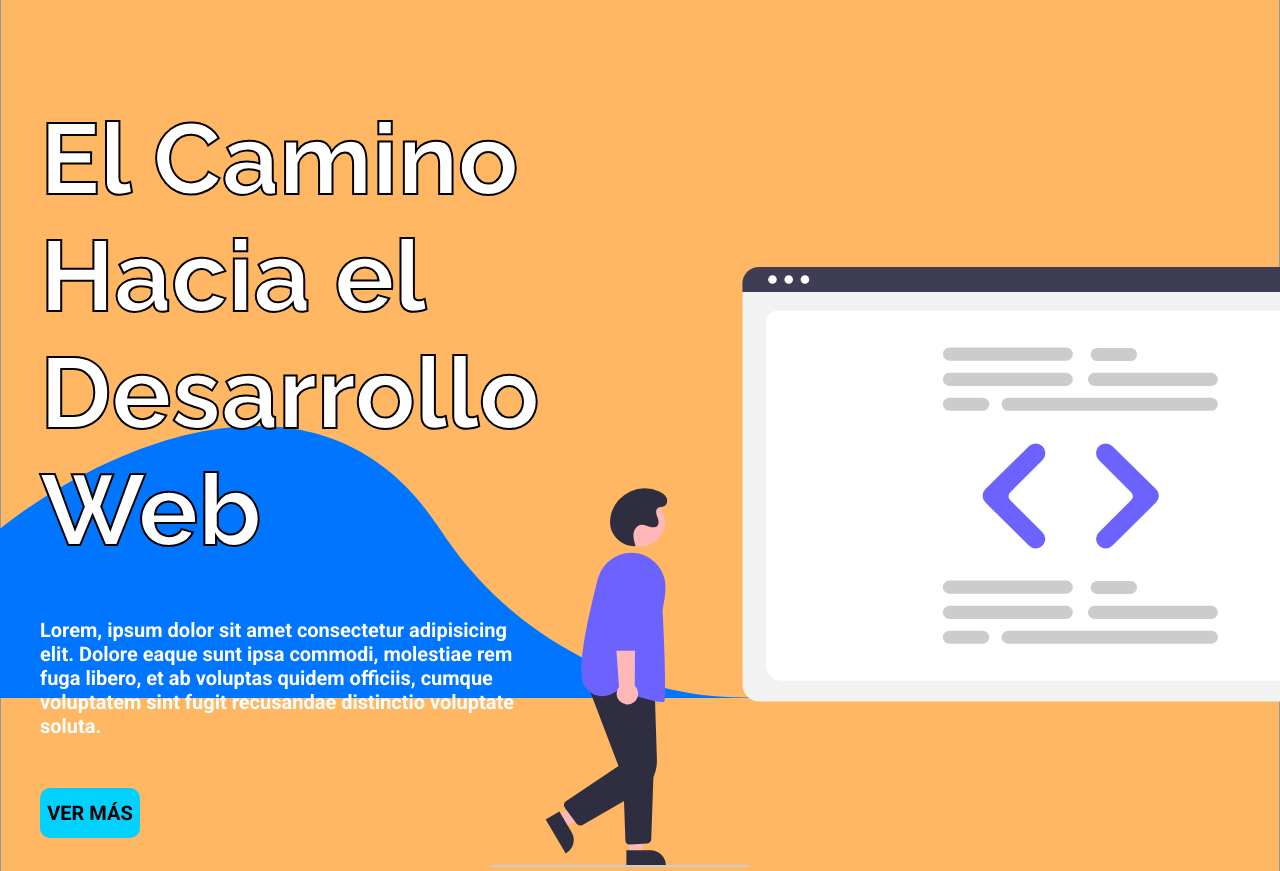
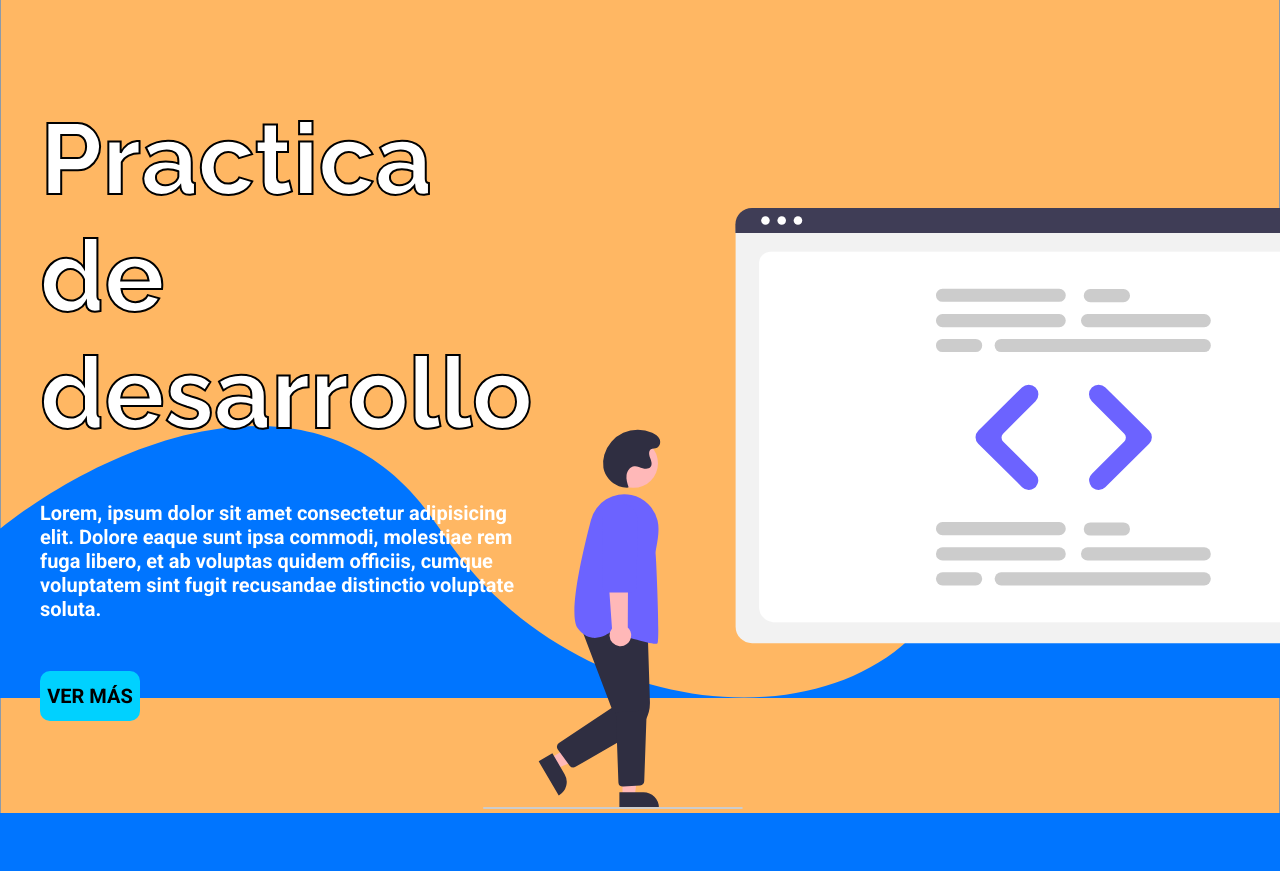
Before and after one commit to GodoyTomas/ProyectoHTMLCSS, a plain HTML site: page index.html in a window 1280 px wide. Shown: the top 871 px of the page. After the commit the page ends 813 px from the top, so only its background shows below. Drawn offline with Linux system fonts and the light colour scheme.

Commit message:
agregando

```diff
--- a/index.html
+++ b/index.html
@@ -19,7 +19,7 @@
     <main>
         <div class="contenedor">
             <div class="textos">
-                <h1 class="titulo">El Camino Hacia el Desarrollo Web</h1>
+                <h1 class="titulo">Practica de desarrollo</h1>
                 <p class="subtitulo">Lorem, ipsum dolor sit amet consectetur adipisicing elit. Dolore eaque sunt ipsa
                     commodi, molestiae rem fuga libero, et ab voluptas quidem officiis, cumque voluptatem sint fugit
                     recusandae distinctio voluptate soluta.</p>
```
